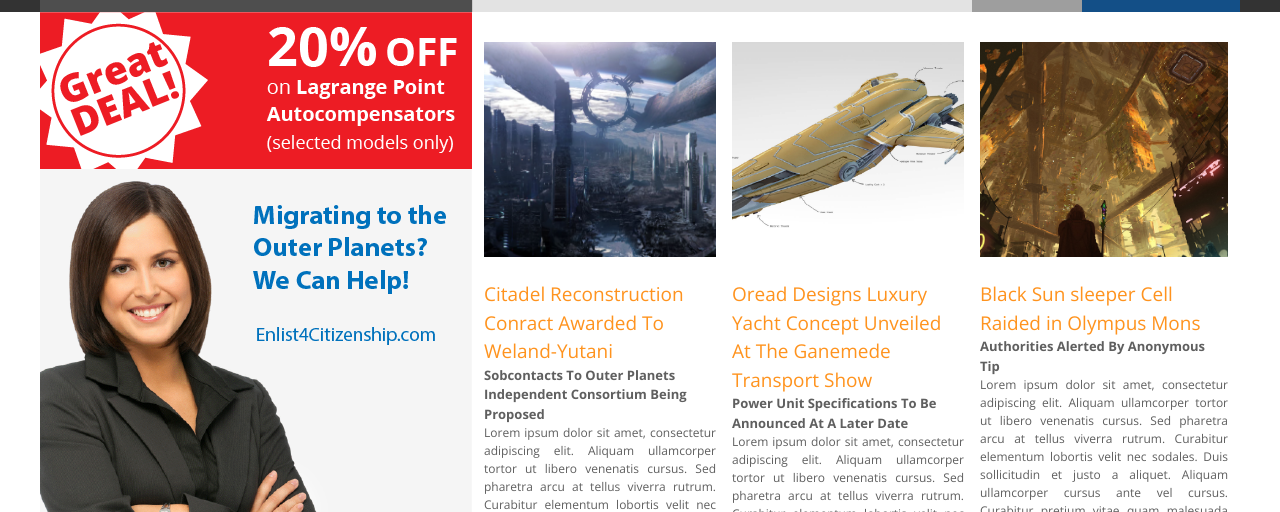
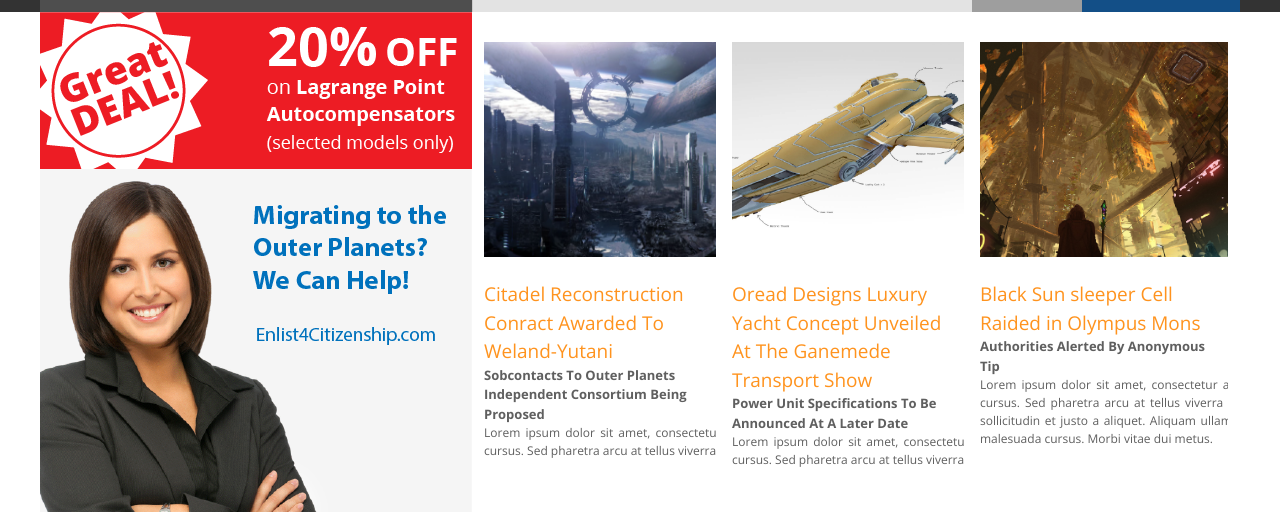
Before and after one commit to cgayle/html_css_training, a plain HTML site: page index.html in a window 1280 px wide. Shown: the part 588-1100 px from the top of the page. Drawn offline with nearby package versions, Linux system fonts and the light colour scheme; grey boxes are pictures that could not be loaded.

Commit message:
adjust width

```diff
--- a/styles/sass/components/_pages/_page1.scss
+++ b/styles/sass/components/_pages/_page1.scss
@@ -124,6 +124,10 @@
         color: #5F5F5F;
         font-size: 12px;
         text-align: justify;
+
+        @include bp(620, min-width) {
+          width: 600px;
+        }
 
         @include bp(768, min-width) {
           font-size: 12px;
```
Also changed, not shown: styles/css/components/app.css, 1 other file.
